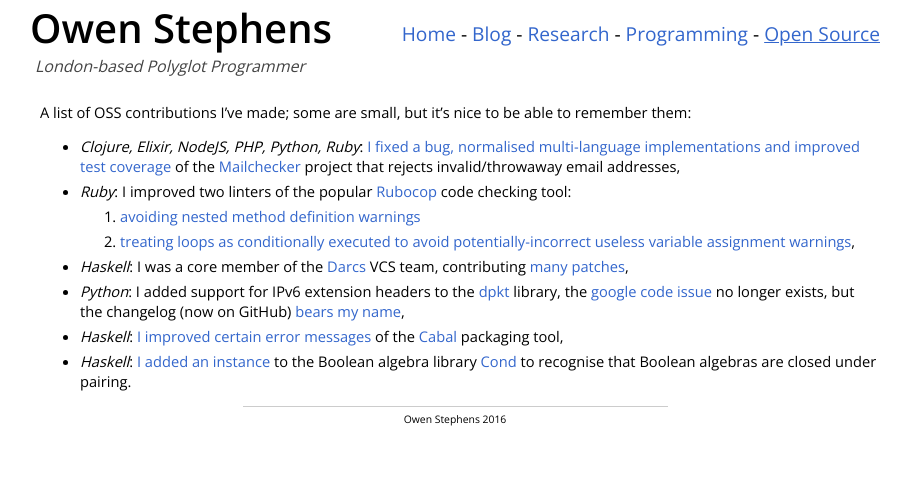
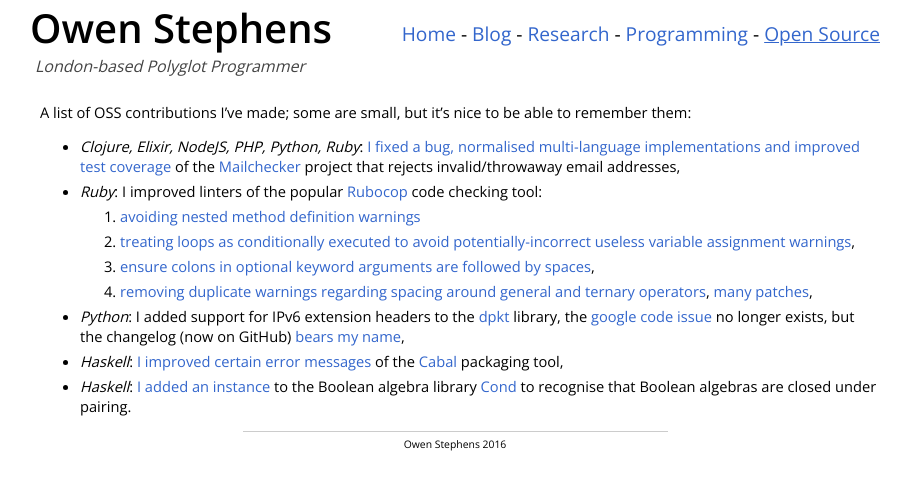
Before and after one commit to owst/owst.github.io, a Jekyll site: the page built from oss.md, in a window 1280 px wide. Shown: the top 490 px of the page, without its empty margins (185-1096 px from the left). Built offline with Jekyll 4.4.1, drawn with Linux system fonts in a browser that asks for light colours; some web fonts are replaced; Markdown is read by kramdown in place of the engine named in the settings.

Commit message:
Add additional Rubocop OSS entries

```diff
--- a/oss.md
+++ b/oss.md
@@ -10,12 +10,15 @@
   multi-language implementations and improved test coverage][mailchecker-pr] of
   the [Mailchecker][mailchecker] project that rejects invalid/throwaway email
   addresses,
-- *Ruby*: I improved two linters of the popular [Rubocop][rubocop] code
+- *Ruby*: I improved linters of the popular [Rubocop][rubocop] code
   checking tool:
     1. [avoiding nested method definition warnings][rubocop-nested-method-defs]
     2. [treating loops as conditionally executed to avoid potentially-incorrect
       useless variable assignment warnings][rubocop-loop-assignments],
-- *Haskell*: I was a core member of the [Darcs][darcs] VCS team, contributing
+    3. [ensure colons in optional keyword arguments are followed by
+       spaces][rubocop-optkwarg-spaces],
+    4. [removing duplicate warnings regarding spacing around general and
+       ternary operators][rubocop-duplicates],
   [many patches][darcs-patches],
 - *Python*: I added support for IPv6 extension headers to the [dpkt][dpkt]
   library, the [google code issue][dpkt-headers] no longer exists, but the
@@ -39,3 +42,5 @@
 [rubocop-loop-assignments]: https://github.com/bbatsov/rubocop/pull/2702
 [mailchecker]: https://github.com/FGRibreau/mailchecker
 [mailchecker-pr]: https://github.com/FGRibreau/mailchecker/pull/54
+[rubocop-optkwarg-spaces]: https://github.com/bbatsov/rubocop/pull/2994
+[rubocop-duplicates]: https://github.com/bbatsov/rubocop/pull/3011
```
